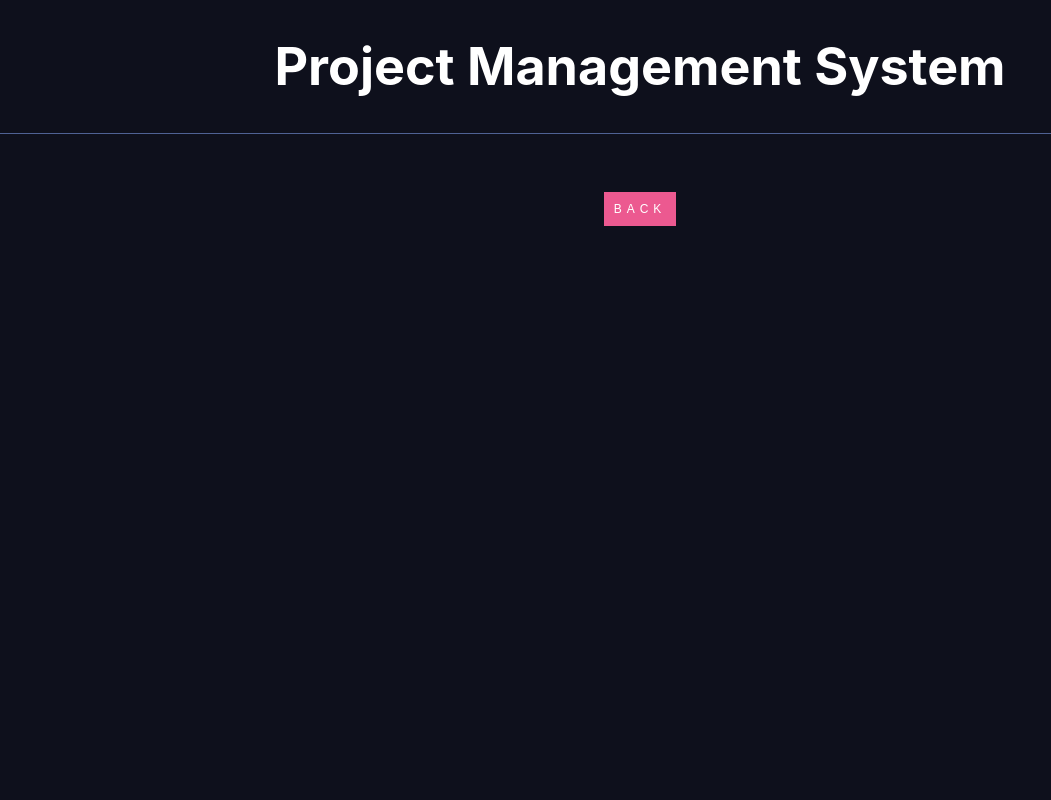
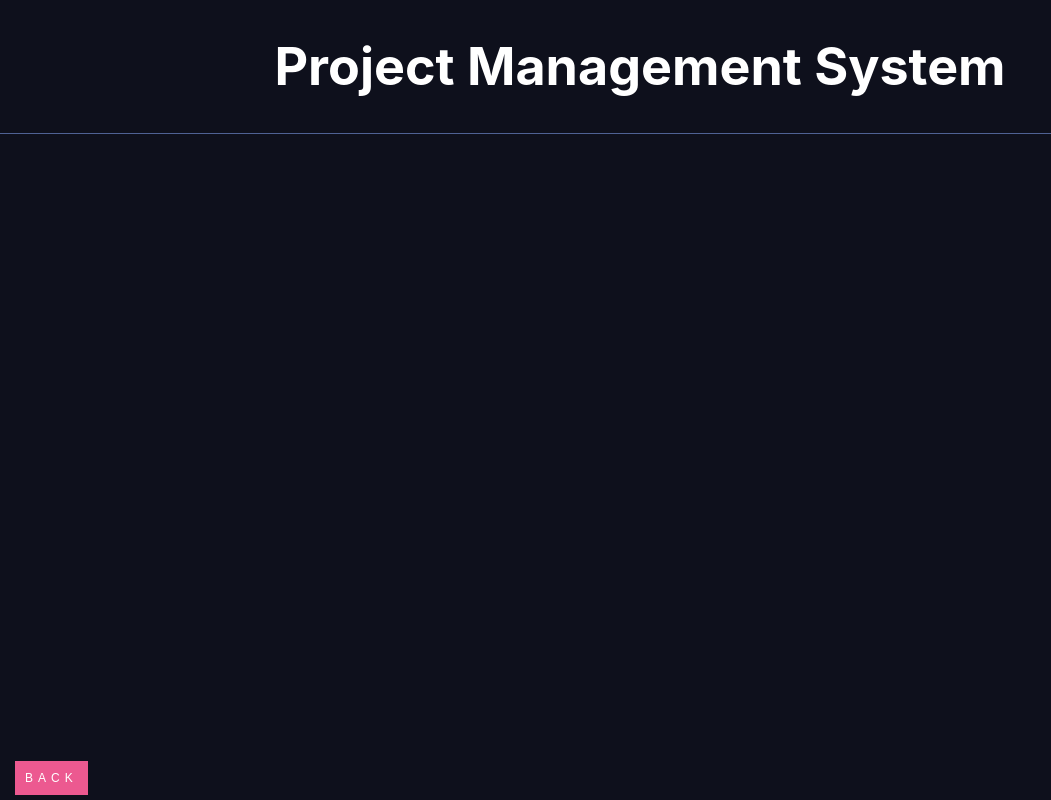
Before and after one commit to konstantinabl/project-management-system, a React (Create React App) app: page /project/1/1 in a window 1280 px wide. Shown: the whole page, without its empty margins (0-1051 px from the left). Built offline with nearby package versions, Linux system fonts and the light colour scheme.

Commit message:
add styling to back button

```diff
--- a/src/App.css
+++ b/src/App.css
@@ -161,6 +161,17 @@ label {
   font-weight: 200;
 }
 
+.back-button {
+  margin-bottom: 15px;
+  margin-left : 15px;
+  position: fixed;
+  bottom: 0;
+  left:0;
+  border-width: 0 3px 3px 0;
+  display: inline-block;
+  padding: 3px;
+}
+
 button[type="submit"],
 input[type="submit"] {
   background: #ec5990;
```
